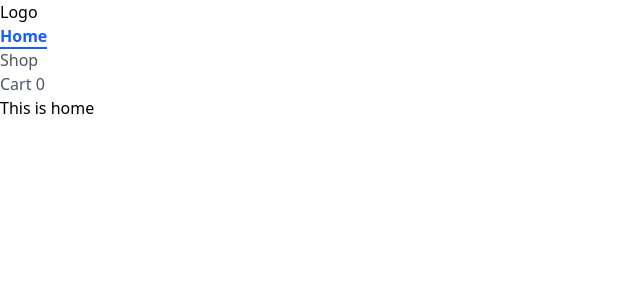
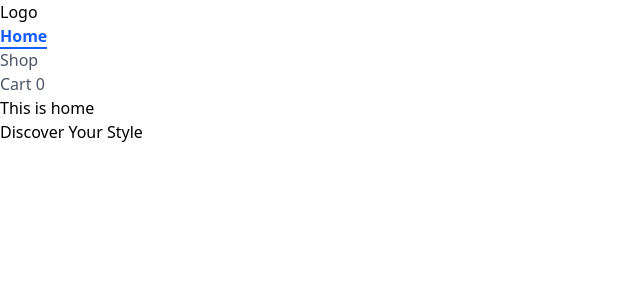
Before and after one commit to Shumaila-sayed/Affordrobe, a React (Vite) app: page / in a window 1280 px wide. Shown: the top 300 px of the page, without its empty margins (0-640 px from the left). Built offline with nearby package versions, Linux system fonts and the light colour scheme.

Commit message:
include start of home

```diff
--- a/src/pages/Home.jsx
+++ b/src/pages/Home.jsx
@@ -1,7 +1,15 @@
+import { NavLink } from 'react-router-dom';
+
 const Home = () => {
-    return (
-        <h1>This is home</h1>
-    )
-}
+	return (
+		<div>
+			<h1>This is home</h1>
 
-export default Home
+			<NavLink to='/products'>
+				<button>Discover Your Style</button>
+			</NavLink>
+		</div>
+	);
+};
+
+export default Home;
```
